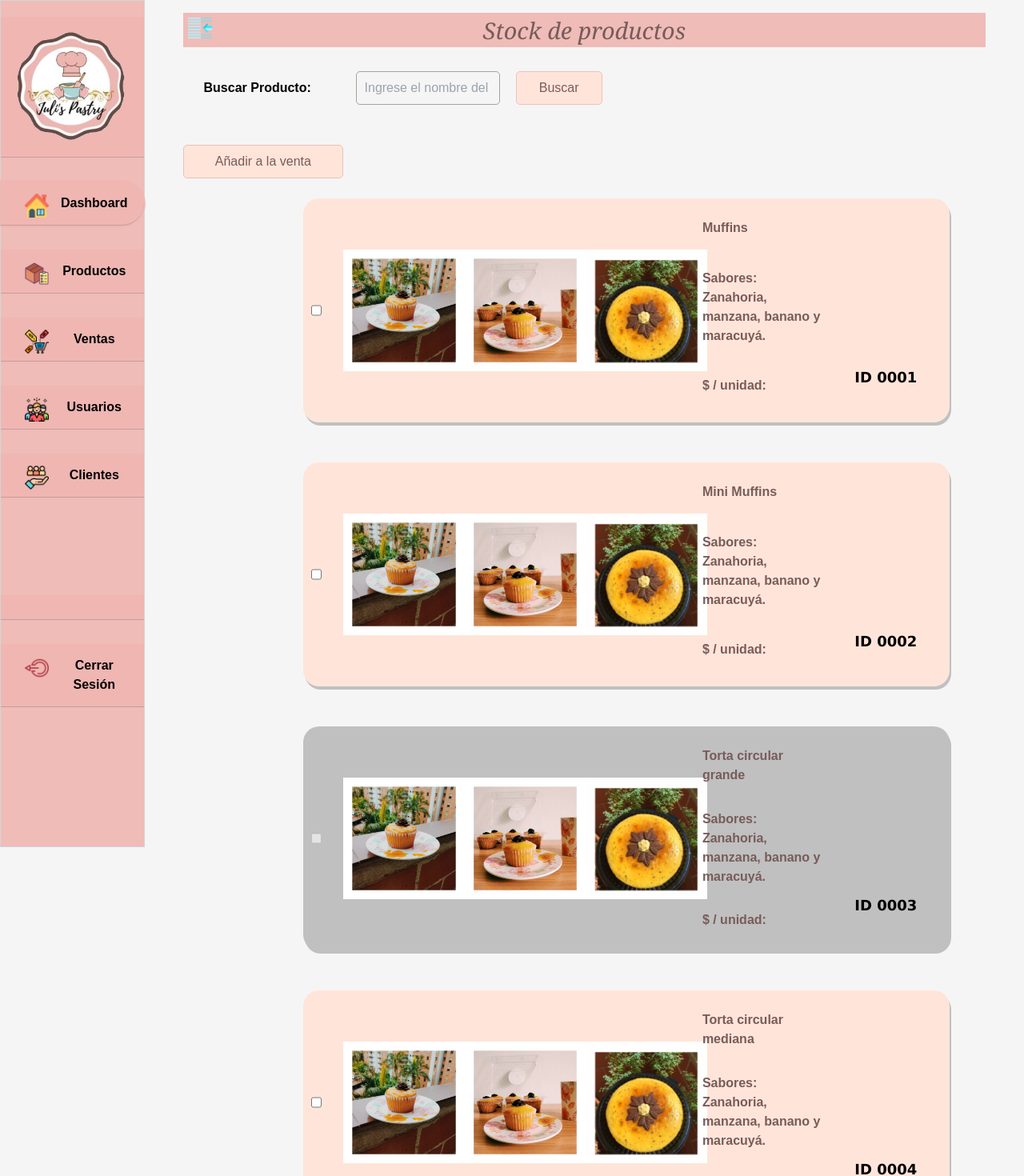
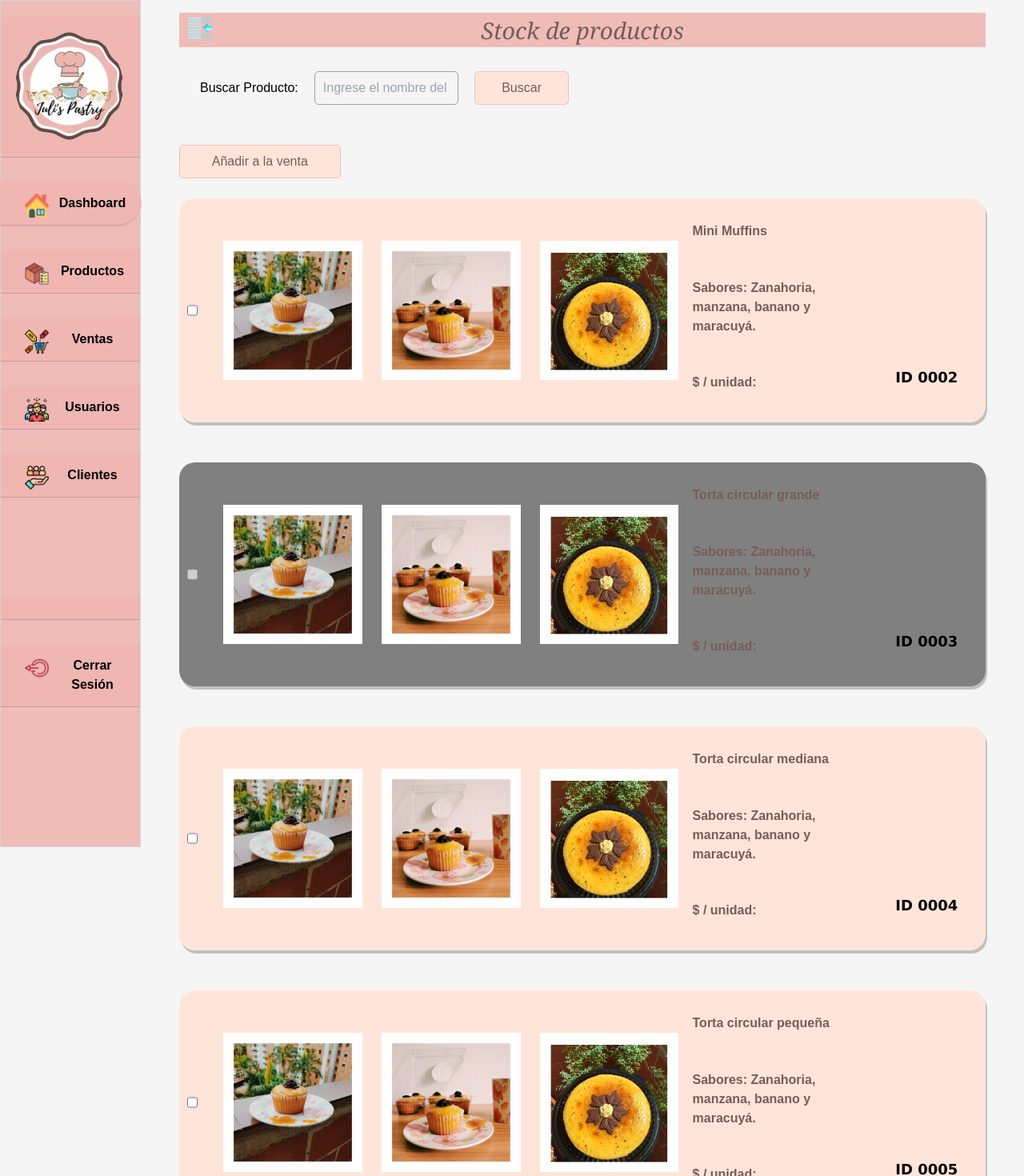
Before and after one commit to programmingEvolution/Proyecto, a React (Create React App) app in the folder front-cmr-pastry/: page /stock in a window 1280 px wide. Shown: the top 1470 px of the page at 80% size. Built offline with nearby package versions, Linux system fonts and the light colour scheme.

Commit message:
modificar estilos puros del css en la pagina de stock de productos

```diff
--- a/front-cmr-pastry/src/App.css
+++ b/front-cmr-pastry/src/App.css
@@ -984,8 +984,6 @@ form {
 
 .tarjetasProductos {
   margin-top: 25px;
-  margin-left: 15%;
-  margin-right: 45px;
   margin-bottom: 25px;
   padding: 10px;
   background-color: #ffe5d9;
@@ -1003,11 +1001,9 @@ form {
 
 .tarjetasProductosNoDispo {
   margin-top: 25px;
-  margin-left: 15%;
-  margin-right: 45px;
   margin-bottom: 25px;
   padding: 10px;
-  background-color: silver;
+  background-color:gray;
   display: flex;
   justify-content: space-between;
   height: 280px;
@@ -1048,6 +1044,7 @@ form {
   text-align: left;
   margin-top: 8%;
   margin-bottom: 4%;
+  margin:
 }
 .contenidoProducto {
   display: grid;
--- a/front-cmr-pastry/src/pages/stockProductos.jsx
+++ b/front-cmr-pastry/src/pages/stockProductos.jsx
@@ -6,7 +6,7 @@ import ContenedorTitulos from "../components/ContenedorTitulos";
 
 const StockProductos = () => {
   return (
-    <div className="contenedorStock">
+    <div className='max-w-full'>
       <section>
         <ContenedorTitulos Titulo="Stock de productos" />
       </section>
@@ -14,7 +14,7 @@ const StockProductos = () => {
         <ul className="contenedorBotonesgrises">
           <form>
             <section>
-              <label className="labelForm" htmlFor="idProducto">
+              <label className="" htmlFor="idProducto">
                 Buscar Producto:
               </label>
               <input
@@ -41,45 +41,7 @@ const StockProductos = () => {
       <section className="contenedorFormulario">
         <div className="tarjetasProductos">
           <input type="checkbox" />
-          <ul className="contenedorTarjetasPro">
-            <li>
-              <img
-                className="elementos1"
-                src={muffinManzana}
-                alt="foto muffin"
-              />
-            </li>
-            <li>
-              <img
-                className="elementos1"
-                src={muffinZanahoria}
-                alt="foto muffin"
-              />
-            </li>
-            <li>
-              <img
-                className="elementos1"
-                src={TortaCircularGrande}
-                alt="foto muffin"
-              />
-            </li>
-
-            <li className="elementos2">
-              <ul className="contenidoProducto">
-                Muffins
-                <li className="contenidoProducto">
-                  Sabores: Zanahoria, manzana, banano y maracuyá.{" "}
-                </li>
-                <li className="contenidoProducto">$ / unidad:</li>
-              </ul>
-            </li>
-            <li className="identificador">ID 0001</li>
-          </ul>
-        </div>
-
-        <div className="tarjetasProductos">
-          <input type="checkbox" />
-          <ul className="contenedorTarjetasPro">
+          <ul className="contenedorTarjetasPro place-content-center flex space-x-6 ">
             <li>
               <img
                 className="elementos1"
@@ -117,7 +79,7 @@ const StockProductos = () => {
 
         <div className="tarjetasProductosNoDispo">
           <input type="checkbox" disabled />
-          <ul className="contenedorTarjetasPro">
+          <ul className="contenedorTarjetasPro place-content-center flex space-x-6  ">
             <li>
               <img
                 className="elementos1"
@@ -154,7 +116,7 @@ const StockProductos = () => {
 
         <div className="tarjetasProductos">
           <input type="checkbox" />
-          <ul className="contenedorTarjetasPro">
+          <ul className="contenedorTarjetasPro place-content-center flex space-x-6  ">
             <li>
               <img
                 className="elementos1"
@@ -191,7 +153,7 @@ const StockProductos = () => {
 
         <div className="tarjetasProductos">
           <input type="checkbox" />
-          <ul className="contenedorTarjetasPro">
+          <ul className="contenedorTarjetasPro place-content-center flex space-x-6  ">
             <li>
               <img
                 className="elementos1"
@@ -228,7 +190,7 @@ const StockProductos = () => {
 
         <div className="tarjetasProductos">
           <input type="checkbox" />
-          <ul className="contenedorTarjetasPro">
+          <ul className="contenedorTarjetasPro place-content-center flex space-x-6  ">
             <li>
               <img
                 className="elementos1"
@@ -265,7 +227,7 @@ const StockProductos = () => {
 
         <div className="tarjetasProductos">
           <input type="checkbox" />
-          <ul className="contenedorTarjetasPro">
+          <ul className="contenedorTarjetasPro place-content-center flex space-x-6  ">
             <li>
               <img
                 className="elementos1"
@@ -302,7 +264,7 @@ const StockProductos = () => {
 
         <div className="tarjetasProductos">
           <input type="checkbox" />
-          <ul className="contenedorTarjetasPro">
+          <ul className="contenedorTarjetasPro place-content-center flex space-x-6  ">
             <li>
               <img
                 className="elementos1"
@@ -339,7 +301,7 @@ const StockProductos = () => {
 
         <div className="tarjetasProductos">
           <input type="checkbox" />
-          <ul className="contenedorTarjetasPro">
+          <ul className="contenedorTarjetasPro place-content-center flex space-x-6  ">
             <li>
               <img
                 className="elementos1"
@@ -374,45 +336,11 @@ const StockProductos = () => {
           </ul>
         </div>
 
-        <div className="tarjetasProductos">
-          <ul className="contenedorTarjetasPro">
-            <li>
-              <img
-                className="elementos1"
-                src={muffinManzana}
-                alt="foto muffin"
-              />
-            </li>
-            <li>
-              <img
-                className="elementos1"
-                src={muffinZanahoria}
-                alt="foto muffin"
-              />
-            </li>
-            <li>
-              <img
-                className="elementos1"
-                src={TortaCircularGrande}
-                alt="foto muffin"
-              />
-            </li>
-            <li className="elementos2">
-              <ul className="contenidoProducto">
-                Galletas de chips de chocolate
-                <li className="contenidoProducto">
-                  Sabores: Zanahoria, manzana, banano y maracuyá.{" "}
-                </li>
-                <li className="contenidoProducto">$ / unidad:</li>
-              </ul>
-            </li>
-            <li className="identificador">ID 00010</li>
-          </ul>
-        </div>
+
 
         <div className="tarjetasProductos">
           <input type="checkbox" />
-          <ul className="contenedorTarjetasPro">
+          <ul className="contenedorTarjetasPro place-content-center flex space-x-6  ">
             <li>
               <img
                 className="elementos1"
@@ -448,7 +376,7 @@ const StockProductos = () => {
         </div>
         <div className="tarjetasProductos">
           <input type="checkbox" />
-          <ul className="contenedorTarjetasPro">
+          <ul className="contenedorTarjetasPro place-content-center flex space-x-6  ">
             <li>
               <img
                 className="elementos1"
```
